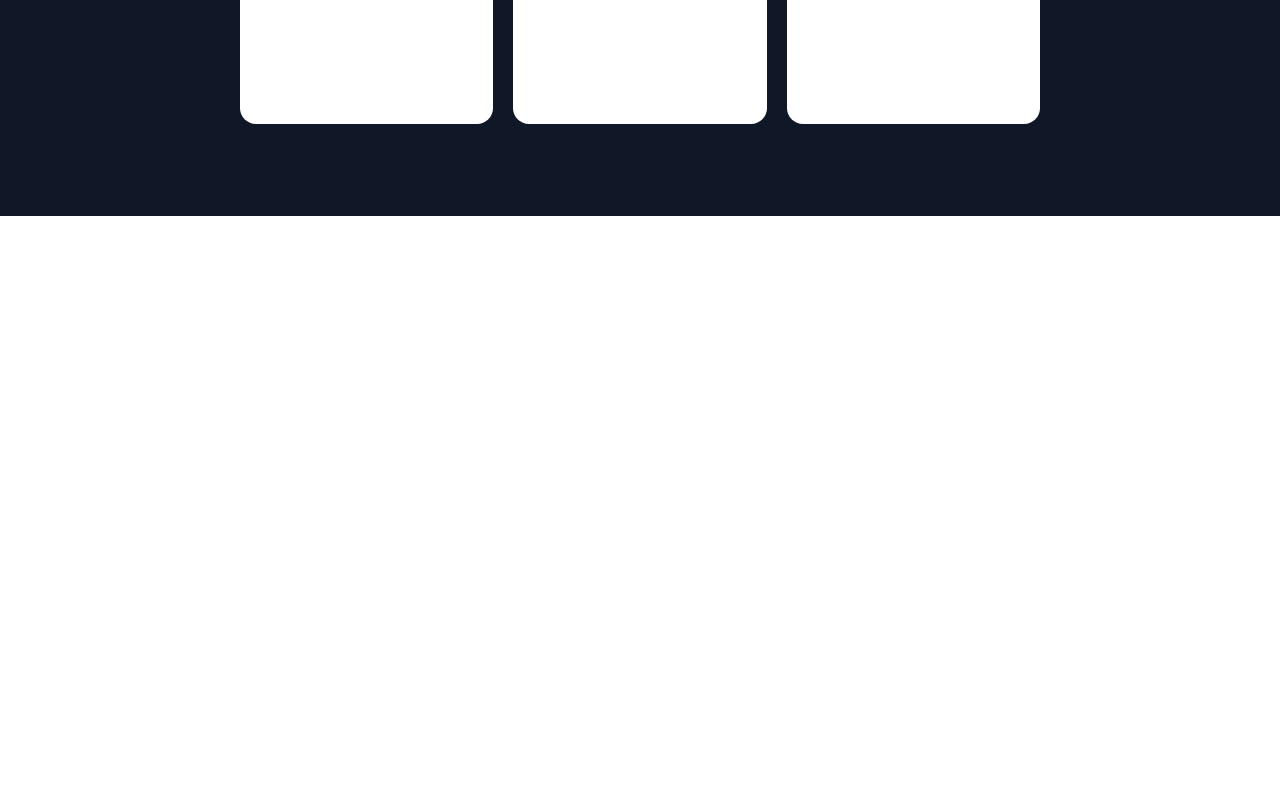
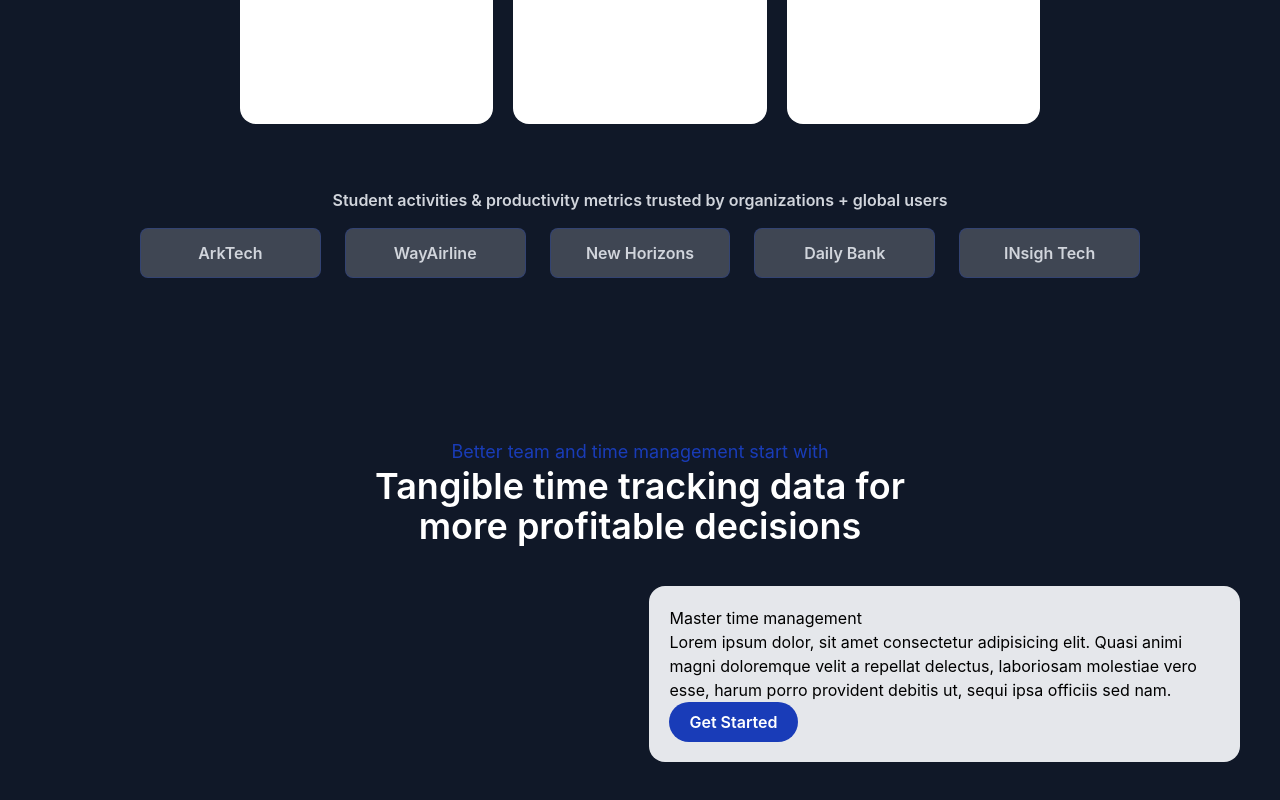
Before and after one commit to Oluwafemimicheal/Student-Attendent, a React (Vite) app: page / in a window 1280 px wide. Shown: the part 706-1506 px from the top of the page. Before the commit the page ends 922 px from the top, so only its background shows below. Built offline with nearby package versions, Linux system fonts and the light colour scheme.

Commit message:
Initial commit

```diff
--- a/src/components/landingpage/Hero.jsx
+++ b/src/components/landingpage/Hero.jsx
@@ -1,4 +1,6 @@
-import { FaBook, FaBookDead, FaBookmark, FaCheck, FaCode, FaCodeBranch, FaCreativeCommonsNcEu, FaMale, FaPlayCircle } from "react-icons/fa"
+import Card from "../common/Card"
+import { FaCheck, FaCode, FaMale, FaPlayCircle } from "react-icons/fa"
+
 
 const Hero = () => {
 
@@ -8,6 +10,7 @@ const Hero = () => {
   return (
     <div className="w-300 mx-auto h-auto py-20 flex justify-center flex-col relative">
       <div className="flex justify-center flex-col items-center gap-3">
+
         <span className="bg-white/20 border border-white/30 rounded-2xl flex items-center gap-2 p-1 px-4 text-white text-xs font-semibold"><FaPlayCircle className="text-white" /> Start your interactive demo now!</span>
 
         <div className="text-center space-y-2">
@@ -38,6 +41,22 @@ const Hero = () => {
           <div className="absolute top-60 right-20 bg-white/20 border border-white/30 rounded-2xl flex items-center  p-1 px-2 text-white text-sm font-semibold opacity-10 animate-pulse anima"> <FaMale size={25} /> Human Resource</div>
         </div>
 
+        <div className="mt-10 text-center space-y-4 w-250 mx-auto">
+          <h3 className="text-gray-300 font-semibold text-md">Student activities & productivity metrics trusted by organizations + global users</h3>
+
+          <div className="grid grid-cols-1 lg:grid-cols-5 gap-6">
+            {
+              ["ArkTech", "WayAirline", "New Horizons", "Daily Bank", "INsigh Tech"].map((logo, index) => (
+                <Card key={index}>
+                  <div className="text-gray-300 font-semibold">
+                    {logo}
+                  </div>
+                </Card>
+              ))
+            }
+          </div>
+        </div>
+
       </div>
 
     </div>
--- /dev/null
+++ b/src/components/landingpage/Review.jsx
@@ -0,0 +1,33 @@
+
+const Review = () => {
+  return (
+    <div className="py-20">
+      <div className="w-300 mx-auto space-y-10">
+        <div className="text-center">
+          <small className="text-blue-800 text-lg">Better team and time management start with</small>
+          <h2 className="text-4xl font-semibold text-white">Tangible time tracking data for <br/> more profitable decisions</h2>
+        </div>
+
+        <div className="flex justify-between items-start gap-10">
+          <div className="w-full"></div>
+
+
+          <div className="bg-gray-200 rounded-2xl w-full p-5">
+            <h3>Master time management</h3>
+            <p>Lorem ipsum dolor, sit amet consectetur adipisicing elit. Quasi animi magni doloremque velit a repellat delectus, laboriosam molestiae vero esse, harum porro provident debitis ut, sequi ipsa officiis sed nam.</p>
+
+            <button className="bg-blue-800 text-white p-2 px-5 font-semibold rounded-full cursor-pointer hover:opacity-90">Get Started</button>
+
+            <ul>
+              <li></li>
+              <li></li>
+              <li></li>
+            </ul>
+          </div>
+        </div>
+      </div>
+    </div>
+  )
+}
+
+export default Review
--- a/src/pages/LandingPageSection.jsx
+++ b/src/pages/LandingPageSection.jsx
@@ -1,11 +1,13 @@
 import React from 'react'
 import Hero from '../components/landingpage/Hero'
+import Review from '../components/landingpage/Review'
 
 const LandingPageSection = () => {
   return (
-    <div>
+    <>
       <Hero/>
-    </div>
+      <Review />
+    </>
   )
 }
 
```
